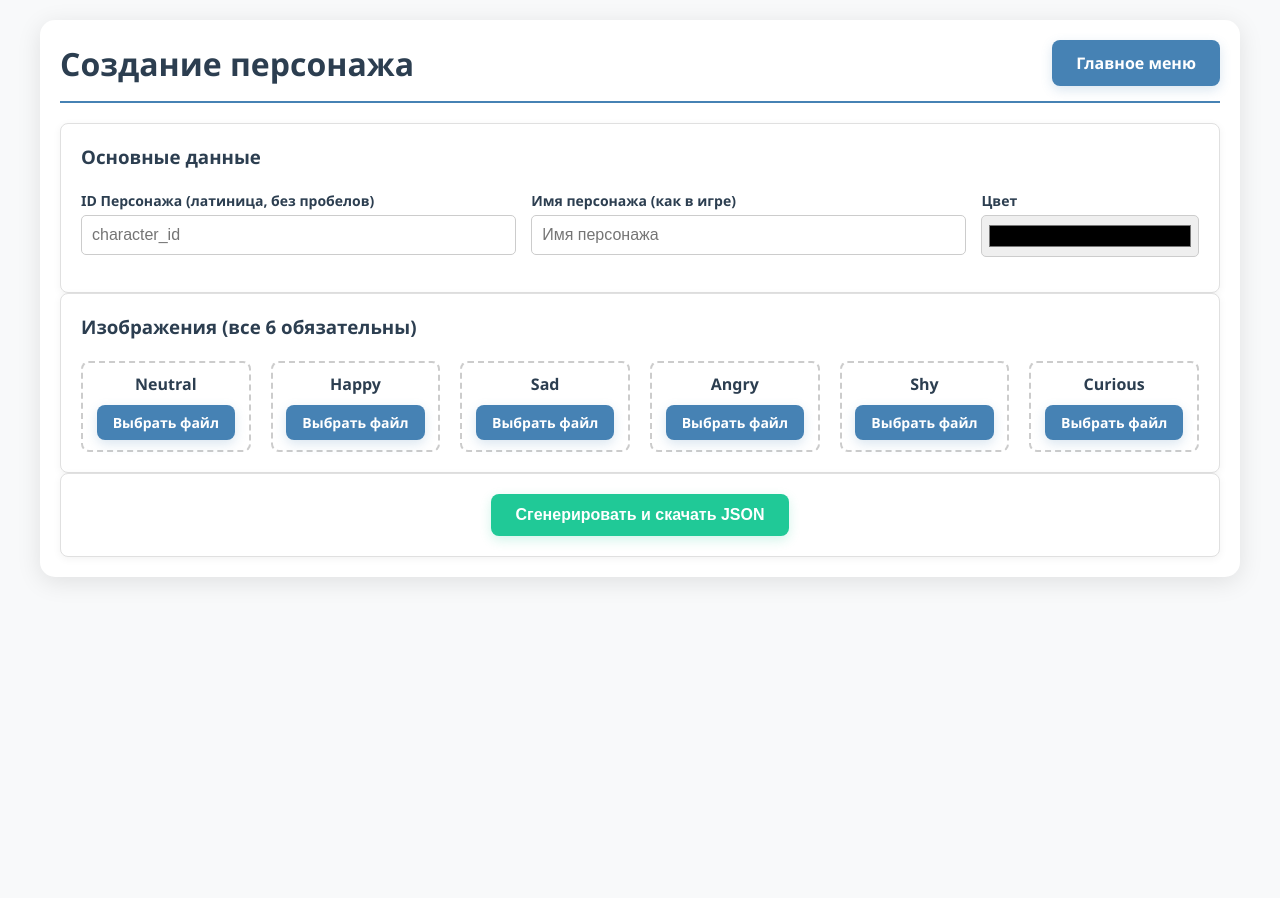
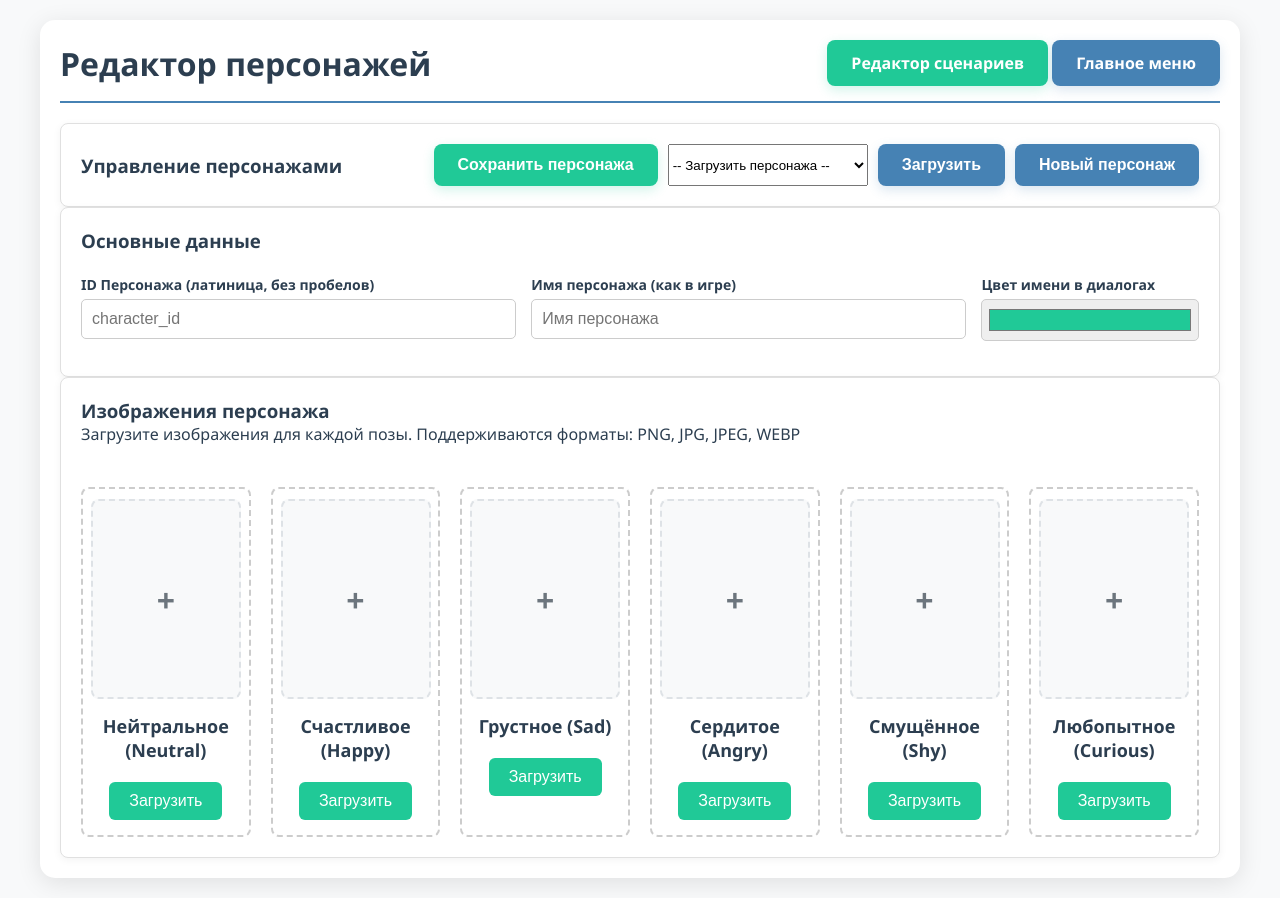
Before and after one commit to appsfolder/SWVNE, a Flask app: page /character-creator in a window 1280 px wide. Before the commit the page ends 582 px from the top, so only its background shows below. Run offline with Flask 3, Linux system fonts and the light colour scheme.

Commit message:
[WIP] Move character editor to an API

```diff
--- a/static/css/style.css
+++ b/static/css/style.css
@@ -767,6 +767,207 @@ body.creator-body, body.admin-body {
     cursor: not-allowed;
 }
 
+/* Character Creator Styles */
+.pose-grid {
+    display: grid;
+    grid-template-columns: repeat(auto-fit, minmax(280px, 1fr));
+    gap: 25px;
+    margin-top: 20px;
+}
+
+.pose-slot {
+    background: var(--color-white);
+    border: 2px dashed #e0e0e0;
+    border-radius: 12px;
+    padding: 20px;
+    text-align: center;
+    transition: all 0.3s ease;
+    position: relative;
+    min-height: 350px;
+    max-height: 400px;
+    display: flex;
+    flex-direction: column;
+    align-items: center;
+    justify-content: flex-start;
+    overflow: hidden;
+}
+
+.pose-slot:hover {
+    border-color: var(--color-teal);
+    background-color: rgba(32, 201, 151, 0.02);
+}
+
+.pose-slot.filled {
+    border-style: solid;
+    border-color: var(--color-teal);
+    background-color: rgba(32, 201, 151, 0.05);
+}
+
+.pose-slot.uploading {
+    border-color: var(--color-yellow);
+    background-color: rgba(255, 193, 7, 0.1);
+}
+
+.pose-placeholder {
+    width: 150px;
+    height: 200px;
+    background: #f8f9fa;
+    border: 2px dashed #dee2e6;
+    border-radius: 8px;
+    display: flex;
+    align-items: center;
+    justify-content: center;
+    margin-bottom: 15px;
+    transition: all 0.3s ease;
+}
+
+.pose-placeholder::before {
+    content: '+';
+    font-size: 2rem;
+    color: #6c757d;
+    font-weight: bold;
+}
+
+.pose-slot:hover .pose-placeholder {
+    border-color: var(--color-teal);
+    background-color: rgba(32, 201, 151, 0.1);
+}
+
+.pose-slot:hover .pose-placeholder::before {
+    color: var(--color-teal);
+}
+
+.pose-image-wrapper {
+    width: 150px;
+    height: 200px;
+    overflow: hidden;
+    border-radius: 8px;
+    margin-bottom: 15px;
+    box-shadow: 0 4px 8px rgba(0,0,0,0.1);
+    background: #f8f9fa;
+    position: relative;
+    flex-shrink: 0;
+}
+
+.pose-preview {
+    width: 100% !important;
+    height: 100% !important;
+    max-width: none !important;
+    max-height: none !important;
+    object-fit: cover;
+    object-position: center;
+    display: block;
+    border-radius: 0;
+    margin: 0;
+    box-shadow: none;
+}
+
+.pose-label {
+    font-weight: bold;
+    color: var(--color-dark-purple);
+    margin-bottom: 10px;
+    font-size: var(--font-size-large);
+    text-transform: capitalize;
+}
+
+.file-input-hidden {
+    display: none;
+}
+
+.upload-btn {
+    background: var(--color-teal);
+    color: white;
+    border: none;
+    padding: 10px 20px;
+    border-radius: 6px;
+    cursor: pointer;
+    font-size: var(--font-size-base);
+    transition: background-color 0.3s ease;
+    margin-top: 10px;
+}
+
+.upload-btn:hover {
+    background: var(--color-teal-dark);
+}
+
+.upload-btn:disabled {
+    background: #6c757d;
+    cursor: not-allowed;
+    opacity: 0.6;
+}
+
+.pose-status {
+    font-size: var(--font-size-small);
+    margin-top: 10px;
+    padding: 5px 10px;
+    border-radius: 4px;
+}
+
+.pose-status.success {
+    background: rgba(40, 167, 69, 0.1);
+    color: #28a745;
+}
+
+.pose-status.error {
+    background: rgba(220, 53, 69, 0.1);
+    color: #dc3545;
+}
+
+.pose-status.uploading {
+    background: rgba(255, 193, 7, 0.1);
+    color: #ffc107;
+}
+
+.char-color-input {
+    width: 60px;
+    height: 40px;
+    border: 2px solid #dee2e6;
+    border-radius: 6px;
+    cursor: pointer;
+    transition: border-color 0.3s ease;
+}
+
+.char-color-input:hover {
+    border-color: var(--color-teal);
+}
+
+/* Upload Progress */
+.upload-progress {
+    position: fixed;
+    top: 50%;
+    left: 50%;
+    transform: translate(-50%, -50%);
+    background: white;
+    padding: 30px;
+    border-radius: 12px;
+    box-shadow: 0 10px 40px rgba(0,0,0,0.2);
+    z-index: 1000;
+    min-width: 300px;
+    text-align: center;
+}
+
+.progress-bar {
+    width: 100%;
+    height: 8px;
+    background: #e9ecef;
+    border-radius: 4px;
+    overflow: hidden;
+    margin-bottom: 15px;
+}
+
+.progress-fill {
+    height: 100%;
+    background: var(--color-teal);
+    border-radius: 4px;
+    transition: width 0.3s ease;
+    width: 0%;
+}
+
+.progress-text {
+    font-weight: 500;
+    color: var(--color-dark-purple);
+}
+
 .controls-wrapper {
     display: flex;
     justify-content: flex-end;
--- a/static/js/character_creator.js
+++ b/static/js/character_creator.js
@@ -1,32 +1,70 @@
 document.addEventListener('DOMContentLoaded', () => {
     const poseKeys = ['neutral', 'happy', 'sad', 'angry', 'shy', 'curious'];
-    const poseGrid = document.querySelector('.pose-grid');
+    const poseLabels = {
+        'neutral': 'Нейтральное\n(neutral)',
+        'happy': 'Счастливое\n(happy)',
+        'sad': 'Грустное\n(sad)',
+        'angry': 'Сердитое\n(angry)',
+        'shy': 'Смущённое\n(shy)',
+        'curious': 'Любопытное\n(curious)'
+    };
 
     let characterState = {
         id: '',
         name: '',
-        color: '#d1b380',
+        color: '#20c997',
         poses: {}
     };
 
-    poseKeys.forEach(key => {
-        const readableName = key.charAt(0).toUpperCase() + key.slice(1);
-        const slotHTML = `
-            <div class="pose-slot" id="slot-${key}">
-                <img src="" alt="${readableName} preview" id="preview-${key}">
-                <label class="pose-label">${readableName}</label>
-                <input type="file" id="file-${key}" accept="image/png, image/jpeg, image/webp" class="file-input-hidden" required>
-                <label for="file-${key}" class="btn btn--secondary btn--small">Выбрать файл</label>
-            </div>
-        `;
-        poseGrid.insertAdjacentHTML('beforeend', slotHTML);
-    });
-
+    // DOM elements
+    const poseGrid = document.getElementById('pose-grid');
     const idInput = document.getElementById('char-id');
     const nameInput = document.getElementById('char-name');
     const colorInput = document.getElementById('char-color');
-    const generateBtn = document.getElementById('generate-json-btn');
+    const saveBtn = document.getElementById('save-character-btn');
+    const loadSelect = document.getElementById('load-character-select');
+    const loadBtn = document.getElementById('load-character-btn');
+    const newBtn = document.getElementById('new-character-btn');
+    const progressDiv = document.getElementById('upload-progress');
+    const progressFill = document.getElementById('progress-fill');
+    const progressText = document.getElementById('progress-text');
 
+    // Initialize pose slots
+    function initializePoseSlots() {
+        poseGrid.innerHTML = '';
+        poseKeys.forEach(key => {
+            const slotHTML = `
+                <div class="pose-slot" id="slot-${key}" data-pose="${key}">
+                    <div class="pose-placeholder" id="placeholder-${key}"></div>
+                    <div class="pose-image-wrapper" id="wrapper-${key}" style="display: none;">
+                        <img src="" alt="${poseLabels[key]} preview" id="preview-${key}" class="pose-preview">
+                    </div>
+                    <div class="pose-label">${poseLabels[key]}</div>
+                    <input type="file" id="file-${key}" accept="image/png, image/jpeg, image/webp, image/jpg" class="file-input-hidden">
+                    <button type="button" class="upload-btn" data-pose="${key}">Загрузить</button>
+                    <div class="pose-status" id="status-${key}" style="display: none;"></div>
+                </div>
+            `;
+            poseGrid.insertAdjacentHTML('beforeend', slotHTML);
+        });
+
+        // Add click handlers for upload buttons
+        document.querySelectorAll('.upload-btn').forEach(btn => {
+            btn.addEventListener('click', () => {
+                const pose = btn.dataset.pose;
+                document.getElementById(`file-${pose}`).click();
+            });
+        });
+
+        // Add file input handlers
+        poseKeys.forEach(key => {
+            document.getElementById(`file-${key}`).addEventListener('change', (e) => {
+                handleFileUpload(e, key);
+            });
+        });
+    }
+
+    // Sanitize character ID
     function sanitizeId(value) {
         if (!value) return '';
         return value.toLowerCase()
@@ -34,80 +72,288 @@ document.addEventListener('DOMContentLoaded', () => {
             .replace(/[^a-z0-9_]/g, '');
     }
 
-    function handleFileUpload(e, key) {
+    // Update character state
+    function updateCharacterState() {
+        characterState.id = sanitizeId(idInput.value);
+        characterState.name = nameInput.value;
+        characterState.color = colorInput.value;
+    }
+
+    // Handle file upload
+    async function handleFileUpload(e, key) {
         const file = e.target.files[0];
         if (!file) return;
 
-        const reader = new FileReader();
-        reader.onload = (event) => {
-            const dataUrl = event.target.result;
-            document.getElementById(`preview-${key}`).src = dataUrl;
-            document.getElementById(`slot-${key}`).classList.add('filled');
-            characterState.poses[key] = `NEEDS_REPLACEMENT_WITH_PATH/static/character_images/${characterState.id || 'char_id'}/${key}.png`;
-        };
-        reader.readAsDataURL(file);
-    }
+        updateCharacterState();
 
-    idInput.addEventListener('input', () => {
-        const sanitized = sanitizeId(idInput.value);
-        idInput.value = sanitized;
-        characterState.id = sanitized;
-    });
-
-    nameInput.addEventListener('input', () => {
-        characterState.name = nameInput.value;
-    });
-
-    colorInput.addEventListener('input', () => {
-        characterState.color = colorInput.value;
-    });
-
-    poseKeys.forEach(key => {
-        document.getElementById(`file-${key}`).addEventListener('change', (e) => handleFileUpload(e, key));
-    });
-
-    generateBtn.addEventListener('click', () => {
-        let missingPoses = [];
-        poseKeys.forEach(key => {
-            if (!characterState.poses[key]) {
-                missingPoses.push(key);
-            }
-        });
-
-        if (!characterState.id || !characterState.name || missingPoses.length > 0) {
-            let errorMessage = 'Пожалуйста, заполните все поля.\n';
-            if (!characterState.id) errorMessage += '- ID персонажа\n';
-            if (!characterState.name) errorMessage += '- Имя персонажа\n';
-            if (missingPoses.length > 0) errorMessage += `- Отсутствуют изображения для: ${missingPoses.join(', ')}\n`;
-            alert(errorMessage);
+        if (!characterState.id) {
+            alert('Пожалуйста, сначала укажите ID персонажа');
+            e.target.value = '';
             return;
         }
 
-        const finalJson = {
-            "characters": {
-                [characterState.id]: {
-                    "name": characterState.name,
-                    "color": characterState.color,
-                    "poses": {
-                        "neutral": `/static/character_images/${characterState.id}/neutral.png`,
-                        "happy": `/static/character_images/${characterState.id}/happy.png`,
-                        "sad": `/static/character_images/${characterState.id}/sad.png`,
-                        "angry": `/static/character_images/${characterState.id}/angry.png`,
-                        "shy": `/static/character_images/${characterState.id}/shy.png`,
-                        "curious": `/static/character_images/${characterState.id}/curious.png`
+        const slot = document.getElementById(`slot-${key}`);
+        const preview = document.getElementById(`preview-${key}`);
+        const placeholder = document.getElementById(`placeholder-${key}`);
+        const status = document.getElementById(`status-${key}`);
+        const uploadBtn = slot.querySelector('.upload-btn');
+
+        // Show uploading state
+        slot.classList.add('uploading');
+        uploadBtn.disabled = true;
+        status.style.display = 'block';
+        status.className = 'pose-status uploading';
+        status.textContent = 'Загрузка...';
+
+        // Show preview immediately
+        const wrapper = document.getElementById(`wrapper-${key}`);
+        const reader = new FileReader();
+        reader.onload = (event) => {
+            preview.src = event.target.result;
+            wrapper.style.display = 'block';
+            placeholder.style.display = 'none';
+        };
+        reader.readAsDataURL(file);
+
+        try {
+            // Upload to server
+            const formData = new FormData();
+            formData.append('image', file);
+            formData.append('character_id', characterState.id);
+            formData.append('pose_name', key);
+
+            const response = await fetch('/api/characters/upload-image', {
+                method: 'POST',
+                body: formData
+            });
+
+            const result = await response.json();
+
+            if (result.success) {
+                characterState.poses[key] = result.path;
+                slot.classList.remove('uploading');
+                slot.classList.add('filled');
+                status.className = 'pose-status success';
+                status.textContent = 'Загружено';
+            } else {
+                throw new Error(result.error || 'Ошибка загрузки');
+            }
+        } catch (error) {
+            console.error('Upload error:', error);
+            slot.classList.remove('uploading');
+            wrapper.style.display = 'none';
+            placeholder.style.display = 'flex';
+            status.className = 'pose-status error';
+            status.textContent = error.message;
+            e.target.value = '';
+        } finally {
+            uploadBtn.disabled = false;
+        }
+    }
+
+    // Save character to server
+    async function saveCharacter() {
+        updateCharacterState();
+
+        if (!characterState.id || !characterState.name) {
+            alert('Пожалуйста, укажите ID и имя персонажа');
+            return;
+        }
+
+        const missingPoses = poseKeys.filter(key => !characterState.poses[key]);
+        if (missingPoses.length > 0) {
+            const missingLabels = missingPoses.map(key => poseLabels[key]).join(', ');
+            if (!confirm(`Не хватает изображений для: ${missingLabels}.\n\nСохранить всё равно?`)) {
+                return;
+            }
+        }
+
+        try {
+            showProgress('Сохранение персонажа...');
+
+            const characterData = {
+                characters: {
+                    [characterState.id]: {
+                        name: characterState.name,
+                        color: characterState.color,
+                        poses: characterState.poses
                     }
                 }
+            };
+
+            const response = await fetch('/api/characters/save', {
+                method: 'POST',
+                headers: {
+                    'Content-Type': 'application/json'
+                },
+                body: JSON.stringify(characterData)
+            });
+
+            const result = await response.json();
+
+            if (result.success) {
+                alert(result.message);
+                await loadCharactersList();
+            } else {
+                alert('Ошибка сохранения: ' + result.error);
             }
-        };
+        } catch (error) {
+            console.error('Save error:', error);
+            alert('Ошибка сохранения персонажа');
+        } finally {
+            hideProgress();
+        }
+    }
 
-        const blob = new Blob([JSON.stringify(finalJson, null, 2)], { type: 'application/json' });
-        const url = URL.createObjectURL(blob);
-        const a = document.createElement('a');
-        a.href = url;
-        a.download = `${characterState.id}_char.json`;
-        a.click();
-        URL.revokeObjectURL(url);
+    // Load characters list
+    async function loadCharactersList() {
+        try {
+            const response = await fetch('/api/characters/list');
+            const result = await response.json();
 
-        alert(`Файл ${characterState.id}_char.json сгенерирован!\n\nНе забудьте:\n1. Создать папку /static/character_images/${characterState.id}/\n2. Сохранить туда ваши 6 изображений под правильными именами (neutral.png, happy.png и т.д.).`);
+            if (result.characters) {
+                loadSelect.innerHTML = '<option value="">-- Загрузить персонажа --</option>';
+
+                result.characters.forEach(char => {
+                    const option = new Option(
+                        `${char.name} (ID: ${char.id})`,
+                        char.id
+                    );
+                    loadSelect.appendChild(option);
+                });
+            }
+        } catch (error) {
+            console.error('Error loading characters list:', error);
+        }
+    }
+
+    // Load character
+    async function loadCharacter(characterId) {
+        try {
+            showProgress('Загрузка персонажа...');
+
+            const response = await fetch('/api/content/characters');
+            const characters = await response.json();
+
+            if (characters[characterId]) {
+                const char = characters[characterId];
+
+                // Update form
+                idInput.value = characterId;
+                nameInput.value = char.name || '';
+                colorInput.value = char.color || '#20c997';
+
+                // Update state
+                characterState = {
+                    id: characterId,
+                    name: char.name || '',
+                    color: char.color || '#20c997',
+                    poses: char.poses || {}
+                };
+
+                // Update pose previews
+                poseKeys.forEach(key => {
+                    const slot = document.getElementById(`slot-${key}`);
+                    const preview = document.getElementById(`preview-${key}`);
+                    const wrapper = document.getElementById(`wrapper-${key}`);
+                    const placeholder = document.getElementById(`placeholder-${key}`);
+                    const status = document.getElementById(`status-${key}`);
+
+                    if (char.poses && char.poses[key]) {
+                        preview.src = char.poses[key];
+                        wrapper.style.display = 'block';
+                        placeholder.style.display = 'none';
+                        slot.classList.add('filled');
+                        status.style.display = 'block';
+                        status.className = 'pose-status success';
+                        status.textContent = 'Загружено';
+                    } else {
+                        wrapper.style.display = 'none';
+                        placeholder.style.display = 'flex';
+                        slot.classList.remove('filled');
+                        status.style.display = 'none';
+                    }
+                });
+
+                alert('Персонаж загружен успешно!');
+            } else {
+                alert('Персонаж не найден');
+            }
+        } catch (error) {
+            console.error('Load error:', error);
+            alert('Ошибка загрузки персонажа');
+        } finally {
+            hideProgress();
+        }
+    }
+
+    // Create new character
+    function createNewCharacter() {
+        if (confirm('Создать нового персонажа? Несохранённые изменения будут потеряны.')) {
+            // Reset form
+            idInput.value = '';
+            nameInput.value = '';
+            colorInput.value = '#20c997';
+
+            // Reset state
+            characterState = {
+                id: '',
+                name: '',
+                color: '#20c997',
+                poses: {}
+            };
+
+            // Reset pose slots
+            poseKeys.forEach(key => {
+                const slot = document.getElementById(`slot-${key}`);
+                const preview = document.getElementById(`preview-${key}`);
+                const wrapper = document.getElementById(`wrapper-${key}`);
+                const placeholder = document.getElementById(`placeholder-${key}`);
+                const status = document.getElementById(`status-${key}`);
+                const fileInput = document.getElementById(`file-${key}`);
+
+                wrapper.style.display = 'none';
+                placeholder.style.display = 'flex';
+                slot.classList.remove('filled', 'uploading');
+                status.style.display = 'none';
+                fileInput.value = '';
+            });
+        }
+    }
+
+    // Show progress
+    function showProgress(message) {
+        progressText.textContent = message;
+        progressDiv.style.display = 'block';
+    }
+
+    // Hide progress
+    function hideProgress() {
+        progressDiv.style.display = 'none';
+    }
+
+    // Event listeners
+    idInput.addEventListener('input', () => {
+        const sanitized = sanitizeId(idInput.value);
+        if (idInput.value !== sanitized) {
+            idInput.value = sanitized;
+        }
     });
+
+    saveBtn.addEventListener('click', saveCharacter);
+
+    loadBtn.addEventListener('click', () => {
+        const selectedCharacter = loadSelect.value;
+        if (selectedCharacter) {
+            loadCharacter(selectedCharacter);
+        } else {
+            alert('Пожалуйста, выберите персонажа для загрузки.');
+        }
+    });
+
+    newBtn.addEventListener('click', createNewCharacter);
+
+    // Initialize
+    initializePoseSlots();
+    loadCharactersList();
 });
--- a/templates/character_creator.html
+++ b/templates/character_creator.html
@@ -8,10 +8,27 @@
 </head>
 <body class="creator-body">
     <div class="creator-container">
-        <header class="creator-header">
-            <h1>Создание персонажа</h1>
-            <a href="/" class="btn btn--secondary">Главное меню</a>
-        </header>
+        <div class="creator-header">
+            <h1>Редактор персонажей</h1>
+            <div>
+                <a href="/scenario-creator" class="btn btn--primary">Редактор сценариев</a>
+                <a href="/" class="btn btn--secondary">Главное меню</a>
+            </div>
+        </div>
+
+        <div class="creator-card controls-card">
+            <div class="creator-card-content">
+                <h3>Управление персонажами</h3>
+                <div class="controls-wrapper">
+                    <button class="btn btn--primary" id="save-character-btn">Сохранить персонажа</button>
+                    <select id="load-character-select" class="form-control" style="min-width: 200px;">
+                        <option value="">-- Загрузить персонажа --</option>
+                    </select>
+                    <button class="btn btn--secondary" id="load-character-btn">Загрузить</button>
+                    <button class="btn btn--secondary" id="new-character-btn">Новый персонаж</button>
+                </div>
+            </div>
+        </div>
 
         <div class="creator-card">
             <h3>Основные данные</h3>
@@ -26,24 +43,27 @@
                     <input type="text" id="char-name" placeholder="Имя персонажа" required>
                 </div>
                 <div class="form-group">
-                    <label for="char-color">Цвет</label>
-                    <input type="color" id="char-color" value="#000000" class="char-color-input">
+                    <label for="char-color">Цвет имени в диалогах</label>
+                    <input type="color" id="char-color" value="#20c997" class="char-color-input">
                 </div>
             </div>
         </div>
 
         <div class="creator-card">
-            <h3>Изображения (все 6 обязательны)</h3>
+            <h3>Изображения персонажа</h3>
+            <p>Загрузите изображения для каждой позы. Поддерживаются форматы: PNG, JPG, JPEG, WEBP</p>
             <br>
-            <div class="pose-grid">
+            <div class="pose-grid" id="pose-grid">
+                <!-- Pose slots will be dynamically generated -->
             </div>
         </div>
+    </div>
 
-        <div class="creator-card">
-            <div class="controls-wrapper" style="justify-content: center;">
-                 <button class="btn btn--primary" id="generate-json-btn">Сгенерировать и скачать JSON</button>
-            </div>
+    <div id="upload-progress" class="upload-progress" style="display: none;">
+        <div class="progress-bar">
+            <div class="progress-fill" id="progress-fill"></div>
         </div>
+        <div class="progress-text" id="progress-text">Загрузка...</div>
     </div>
 
     <script src="{{ url_for('static', filename='js/character_creator.js') }}"></script>
```
